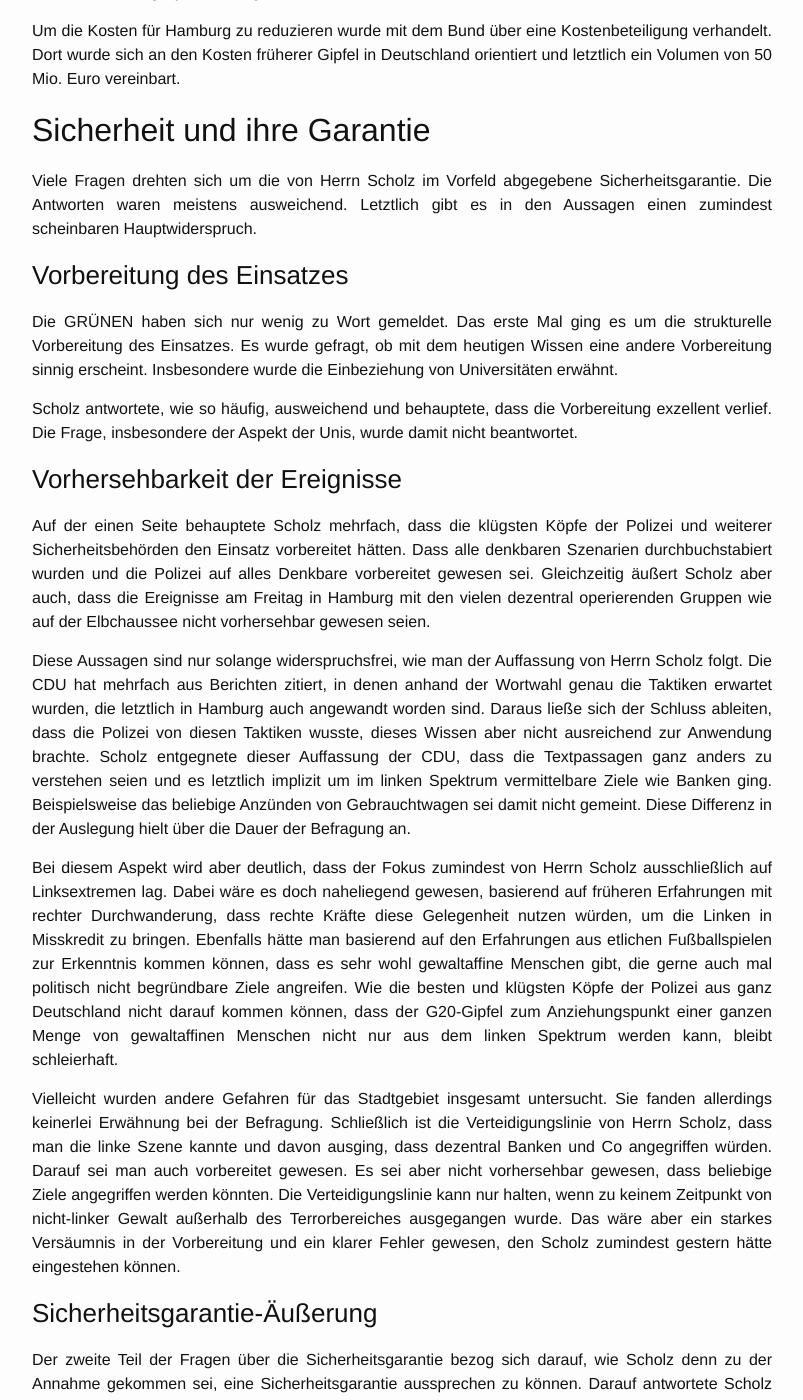
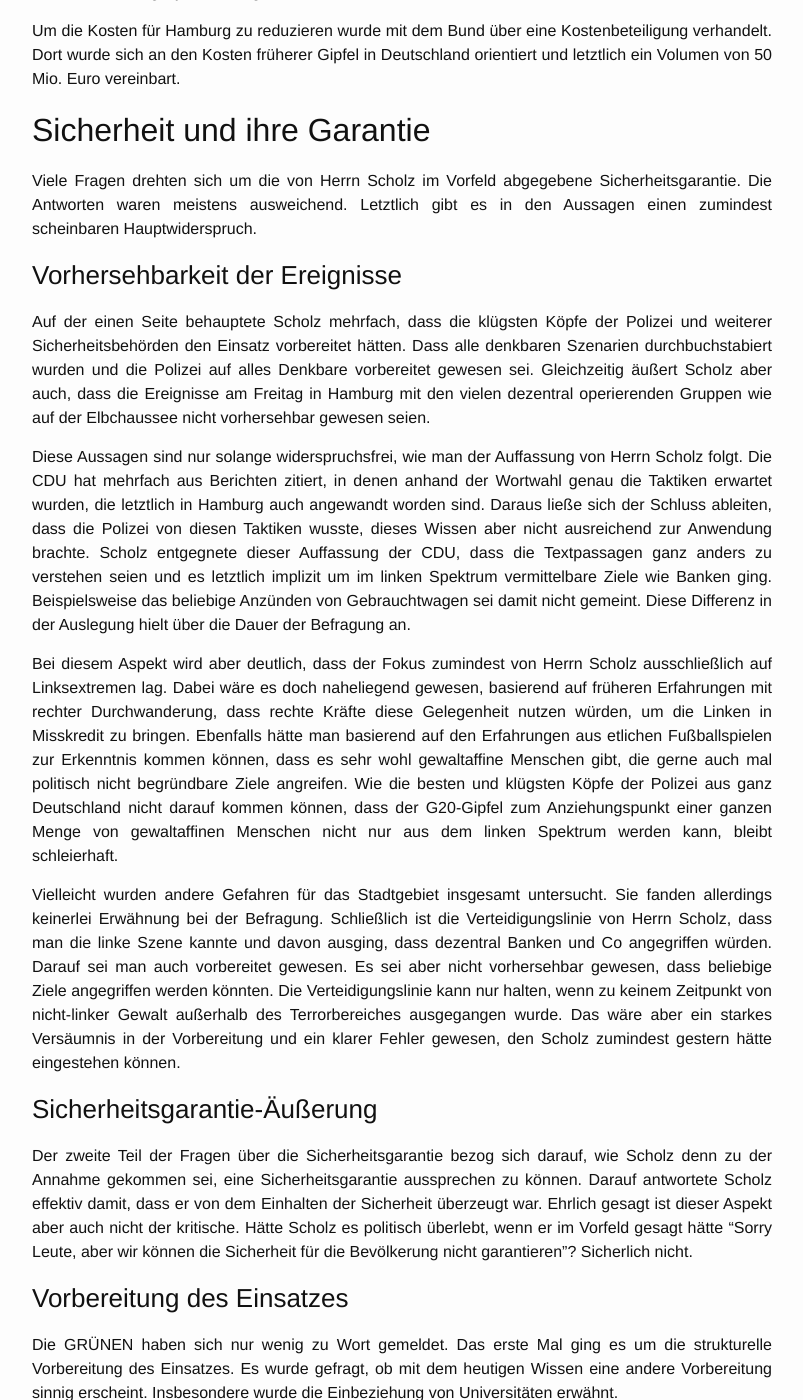
Before and after one commit to frmwrk123/frmwrk123.github.io, a Jekyll site: the page built from _posts/2017-11-10-bericht-g20-sonderausschuss-02.markdown, in a window 1280 px wide and 1400 px high, scrolled down 2146 px. Shown: the whole window, without its empty margins (238-1041 px from the left). Built offline with Jekyll 4.4.1, drawn with Linux system fonts in a browser that asks for light colours; some of the changed lines change nothing that is shown; some of the changed text lies outside the part shown.

Commit message:
[Posts] Reihenfolge im Bericht zum G20-SOA verbessert
Signed-off-by: Jim Martens <github@2martens.de>

```diff
--- a/_posts/2017-11-10-bericht-g20-sonderausschuss-02.markdown
+++ b/_posts/2017-11-10-bericht-g20-sonderausschuss-02.markdown
@@ -107,17 +107,6 @@ Viele Fragen drehten sich um die von Herrn Scholz im Vorfeld abgegebene
 Sicherheitsgarantie. Die Antworten waren meistens ausweichend. Letztlich
 gibt es in den Aussagen einen zumindest scheinbaren Hauptwiderspruch.
 
-### Vorbereitung des Einsatzes
-
-Die GRÜNEN haben sich nur wenig zu Wort gemeldet. Das erste Mal ging es um die
-strukturelle Vorbereitung des Einsatzes. Es wurde gefragt, ob mit dem heutigen
-Wissen eine andere Vorbereitung sinnig erscheint. Insbesondere wurde die Einbeziehung
-von Universitäten erwähnt.
-
-Scholz antwortete, wie so häufig, ausweichend und behauptete, dass die Vorbereitung
-exzellent verlief. Die Frage, insbesondere der Aspekt der Unis, wurde damit nicht
-beantwortet.
-
 ### Vorhersehbarkeit der Ereignisse
 
 Auf der einen Seite behauptete Scholz mehrfach, dass die klügsten Köpfe der Polizei
@@ -169,6 +158,17 @@ der kritische. Hätte Scholz es politisch überlebt, wenn er im Vorfeld gesagt
 hätte "Sorry Leute, aber wir können die Sicherheit für die Bevölkerung nicht
 garantieren"? Sicherlich nicht.
 
+### Vorbereitung des Einsatzes
+
+Die GRÜNEN haben sich nur wenig zu Wort gemeldet. Das erste Mal ging es um die
+strukturelle Vorbereitung des Einsatzes. Es wurde gefragt, ob mit dem heutigen
+Wissen eine andere Vorbereitung sinnig erscheint. Insbesondere wurde die Einbeziehung
+von Universitäten erwähnt.
+
+Scholz antwortete, wie so häufig, ausweichend und behauptete, dass die Vorbereitung
+exzellent verlief. Die Frage, insbesondere der Aspekt der Unis, wurde damit nicht
+beantwortet.
+
 ### Priorität Staatsgäste
 
 Bei der Priorität der Staatsgäste kam Scholz in sichtlich schweres Fahrwasser.
```
